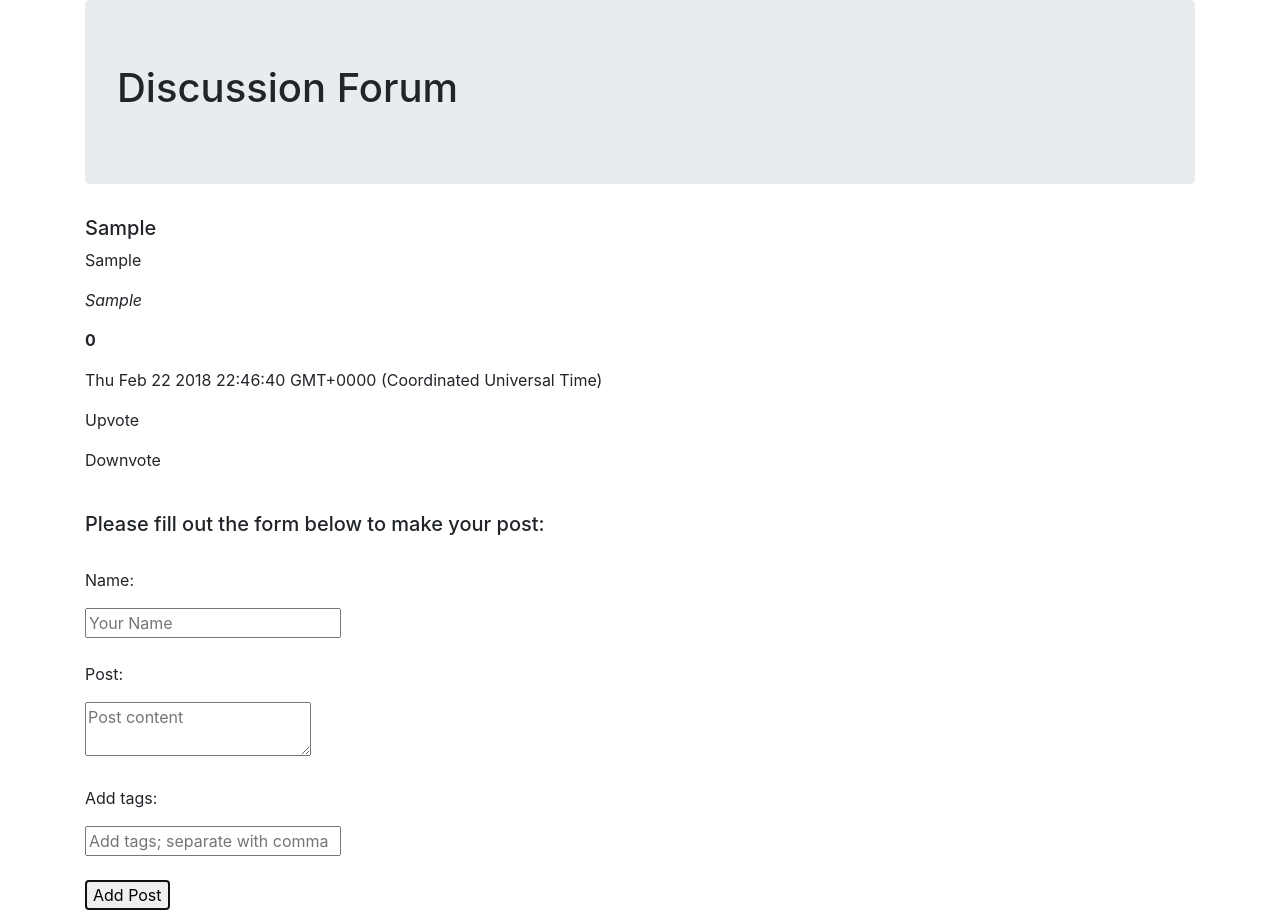
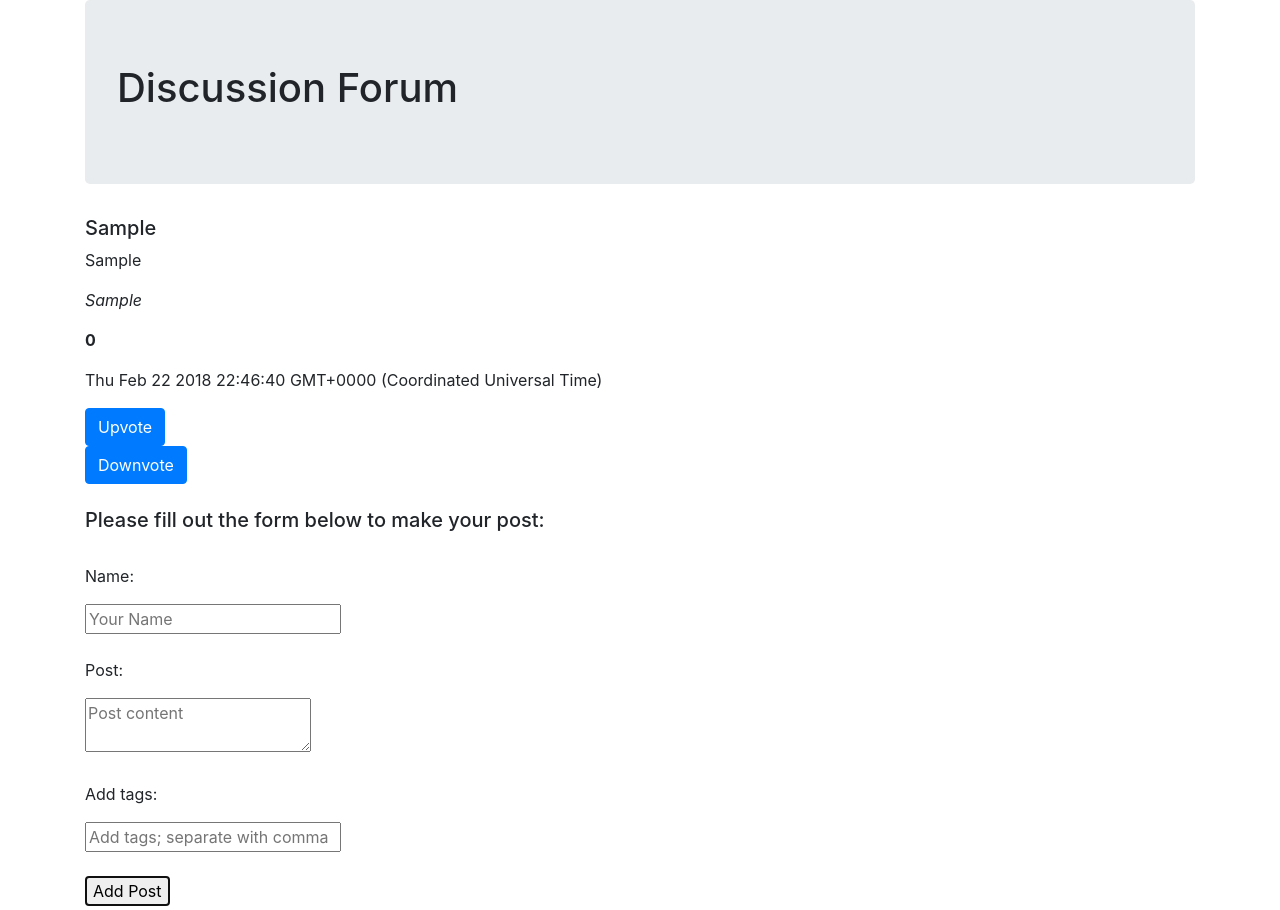
Before and after one commit to kevinmbabcock/redux-discussion-forum, a React app: page / in a window 1280 px wide. Both pictures are taken after typing "Sample", "Sample", "Sample" into the empty fields and a click on the button "Add Post". Built offline with nearby package versions, Linux system fonts and the light colour scheme.

Commit message:
add buttons for upvote and downvote. not currently working

```diff
--- a/src/components/Downvote.jsx
+++ b/src/components/Downvote.jsx
@@ -1,12 +1,28 @@
 import React from 'react';
+import PropTypes from 'prop-types';
+import { connect } from 'react-redux';
+import c from './../constants';
 
-function Downvote(){
+function Downvote(props) {
+
+  function handleDownvoteButtonClick(postId) {
+    const { dispatch } = props;
+    const action = {
+      type: c.DOWNVOTE_POST,
+      postId: postId
+    };
+    dispatch(action);
+  }
+
   return (
-    <div>
-      <p>Downvote</p>
+    <div onClick={() => {handleDownvoteButtonClick(props.postId);}}>
+      <button className='btn btn-primary'>Downvote</button>
     </div>
   );
 }
 
+Downvote.propTypes = {
+  postId: PropTypes.string.isRequired
+};
 
-export default Downvote;
+export default connect()(Downvote);
--- a/src/components/PostList.jsx
+++ b/src/components/PostList.jsx
@@ -8,7 +8,7 @@ function PostList(props){
   // console.log(props);
   return (
     <div>
-      {Object.keys(props.postList).map(function(postId, i) {
+      {Object.keys(props.postList).map(function(postId) {
         var post  = props.postList[postId];
         return <div>
           <Post
--- a/src/components/Upvote.jsx
+++ b/src/components/Upvote.jsx
@@ -1,12 +1,28 @@
 import React from 'react';
+import PropTypes from 'prop-types';
+import { connect } from 'react-redux';
+import c from './../constants';
 
-function Upvote(){
+function Upvote(props) {
+
+  function handleUpvoteButtonClick(postId) {
+    const { dispatch } = props;
+    const action = {
+      type: c.UPVOTE_POST,
+      postId: postId
+    };
+    dispatch(action);
+  }
+
   return (
-    <div>
-      <p>Upvote</p>
+    <div onClick={() => {handleUpvoteButtonClick(props.postId);}}>
+      <button className='btn btn-primary'>Upvote</button>
     </div>
   );
 }
 
+Upvote.propTypes = {
+  postId: PropTypes.string.isRequired
+};
 
-export default Upvote;
+export default connect()(Upvote);
```
